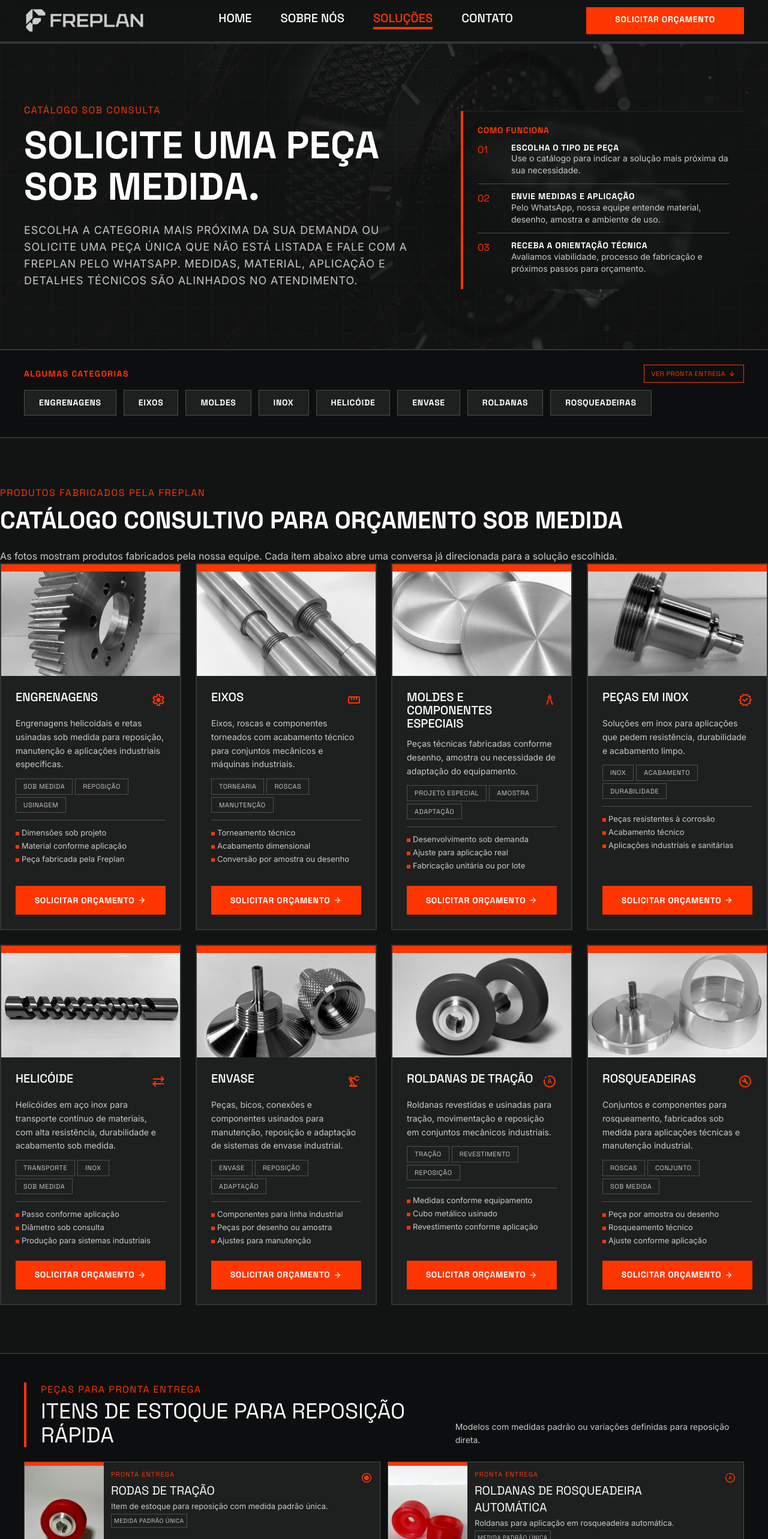
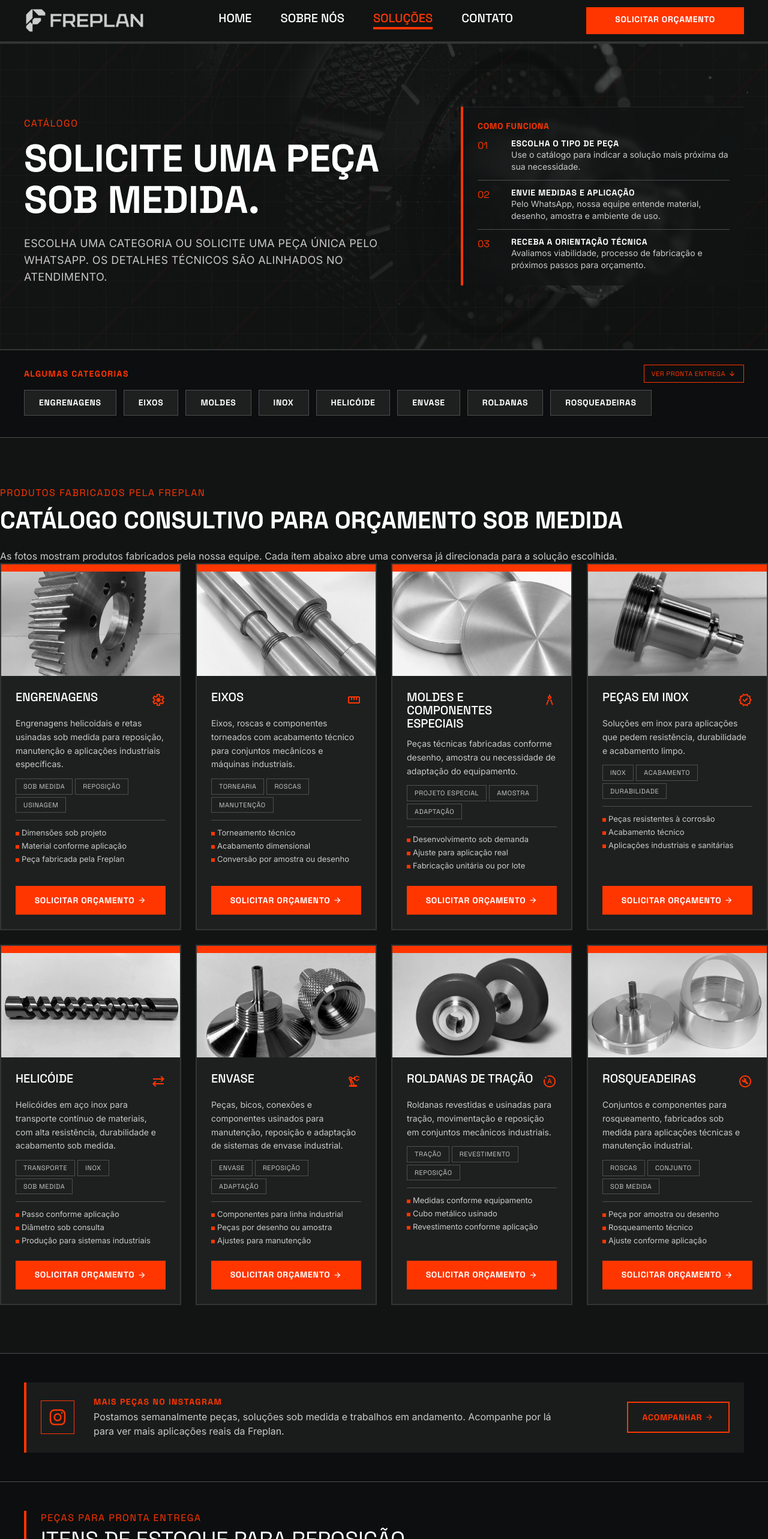
Before and after one commit to xzmuh/freplan, a React (Vite) app: page /#/products in a window 1280 px wide. Shown: the top 2566 px of the page at 60% size. Built offline with nearby package versions, Linux system fonts and the light colour scheme.

Commit message:
ajuste textos

```diff
--- a/src/index.css
+++ b/src/index.css
@@ -88,6 +88,21 @@
     background-size: 44px 44px, 44px 44px, 220px 220px;
   }
 
+  .contact-hero-grid {
+    background-image:
+      linear-gradient(rgba(201, 201, 201, 0.16) 1px, transparent 1px),
+      linear-gradient(90deg, rgba(201, 201, 201, 0.16) 1px, transparent 1px),
+      linear-gradient(135deg, transparent 0, transparent 46%, rgba(255, 54, 0, 0.16) 47%, transparent 48%, transparent 100%);
+    background-position: center top;
+    background-size: 34px 34px, 34px 34px, 170px 170px;
+  }
+
+  @media (min-width: 768px) {
+    .contact-hero-grid {
+      background-size: 42px 42px, 42px 42px, 220px 220px;
+    }
+  }
+
   .machined-lines-soft {
     background-image:
       repeating-linear-gradient(
--- a/src/pages/Contact.jsx
+++ b/src/pages/Contact.jsx
@@ -31,32 +31,34 @@ export default function Contact() {
 
   return (
     <>
-      <header className="relative overflow-hidden border-b-2 border-surface-variant bg-surface-container-lowest px-margin py-xl">
-        <div className="absolute inset-y-0 right-0 hidden w-1/2 industrial-grid opacity-40 md:block"></div>
+      <header className="relative overflow-hidden border-b-2 border-surface-variant bg-surface-container-low px-margin py-xl md:bg-surface-container-lowest">
+        <div className="absolute inset-0 contact-hero-grid opacity-100"></div>
+        <div className="absolute inset-0 bg-[radial-gradient(circle_at_84%_18%,rgba(255,54,0,0.24),transparent_30%),linear-gradient(145deg,rgba(18,20,20,0.38),rgba(18,20,20,0.68)_62%,rgba(13,14,15,0.86))]"></div>
+        <div className="absolute inset-x-0 bottom-0 h-24 bg-gradient-to-t from-surface-container-lowest/95 to-transparent"></div>
         <img
           aria-hidden="true"
-          className="absolute right-6 top-8 hidden w-[min(26vw,300px)] object-contain opacity-[0.08] lg:block"
+          className="absolute -right-14 top-6 w-48 object-contain opacity-[0.06] sm:right-4 sm:w-56 lg:right-6 lg:top-8 lg:w-[min(26vw,300px)] lg:opacity-[0.08]"
           src={`${assetBase}img/brand/freplan-simbolo.png`}
           alt=""
         />
-        <div className="relative mx-auto grid max-w-7xl grid-cols-1 gap-xl lg:grid-cols-[minmax(0,1.1fr)_minmax(0,0.9fr)] lg:items-end">
+        <div className="relative mx-auto grid w-full max-w-[calc(100vw-32px)] grid-cols-1 gap-xl md:max-w-7xl lg:grid-cols-[minmax(0,1.1fr)_minmax(0,0.9fr)] lg:items-end">
           <div className="min-w-0">
             <div className="hazard-stripes-primary mb-md h-1.5 w-24"></div>
             <p className="mb-sm font-label-bold text-label-bold uppercase tracking-widest text-primary">
               Contato
             </p>
-            <h1 className="font-headline-xl text-4xl text-secondary uppercase mb-md max-w-5xl md:text-headline-xl">
-              Fale com a Freplan para orçar sua solução industrial.
+            <h1 className="mb-md max-w-5xl break-words font-headline-xl text-[clamp(30px,8.4vw,36px)] uppercase text-secondary [overflow-wrap:anywhere] md:text-headline-xl">
+              Fale com a Freplan para encontrar a melhor solução.
             </h1>
           </div>
 
-          <div className="min-w-0 border-l-4 border-primary bg-surface/70 p-md">
-            <p className="font-body-lg text-body-lg text-on-surface-variant">
+          <div className="w-full min-w-0 max-w-[calc(100vw-32px)] overflow-hidden border-l-4 border-primary bg-surface/70 p-md md:max-w-full">
+            <p className="max-w-[32ch] break-words font-body-lg text-base leading-relaxed text-on-surface-variant [overflow-wrap:anywhere] sm:max-w-full sm:text-body-lg">
               Atendimento para usinagem, tornearia, fabricação sob medida e manutenção industrial, com envio para todo o Brasil.
             </p>
-            <div className="mt-lg grid grid-cols-1 gap-sm sm:grid-cols-2">
+            <div className="mt-lg grid w-full max-w-[32ch] grid-cols-1 gap-sm sm:max-w-full sm:grid-cols-2">
               <a
-                className="inline-flex min-h-12 items-center justify-center bg-primary px-md py-sm font-label-bold text-label-bold uppercase text-white transition-all hover:bg-white hover:text-primary active:scale-[0.98]"
+                className="inline-flex min-h-12 w-full items-center justify-center bg-primary px-md py-sm text-center font-label-bold text-label-bold uppercase text-white transition-all hover:bg-white hover:text-primary active:scale-[0.98]"
                 href="https://wa.me/5514998701514"
                 target="_blank"
                 rel="noreferrer"
@@ -64,7 +66,7 @@ export default function Contact() {
                 Chamar no WhatsApp
               </a>
               <a
-                className="inline-flex min-h-12 items-center justify-center border-2 border-primary px-md py-sm font-label-bold text-label-bold uppercase text-primary transition-all hover:bg-primary hover:text-white active:scale-[0.98]"
+                className="inline-flex min-h-12 w-full items-center justify-center border-2 border-primary px-md py-sm text-center font-label-bold text-label-bold uppercase text-primary transition-all hover:bg-primary hover:text-white active:scale-[0.98]"
                 href="mailto:freplanusinagem@hotmail.com"
               >
                 Enviar e-mail
--- a/src/pages/Products.jsx
+++ b/src/pages/Products.jsx
@@ -167,25 +167,24 @@ export default function Products() {
           <div className="absolute inset-0 bg-gradient-to-r from-surface via-surface/90 to-surface/45"></div>
           <div className="absolute inset-0 technical-grid-soft opacity-80"></div>
         </div>
-        <div className="relative z-10 grid w-full max-w-7xl mx-auto grid-cols-1 gap-lg lg:grid-cols-12 lg:items-end">
+        <div className="relative z-10 mx-auto grid w-full max-w-[calc(100vw-32px)] grid-cols-1 gap-lg md:max-w-7xl lg:grid-cols-12 lg:items-end">
           <div className="lg:col-span-7">
-            <span className="font-label-bold text-primary tracking-widest uppercase mb-sm block">Catálogo sob consulta</span>
-            <h1 className="font-headline-xl text-4xl text-secondary mb-md uppercase md:text-headline-xl">
+            <span className="font-label-bold text-primary tracking-widest uppercase mb-sm block">Catálogo</span>
+            <h1 className="mb-md max-w-[12ch] break-words font-headline-xl text-[clamp(30px,8.4vw,36px)] uppercase text-secondary [overflow-wrap:anywhere] md:max-w-5xl md:text-headline-xl">
               Solicite uma peça sob medida.
             </h1>
-            <p className="font-body-lg text-body-lg text-tertiary max-w-2xl uppercase tracking-wider">
-              Escolha a categoria mais próxima da sua demanda ou solicite uma peça única que não está listada e fale com a Freplan pelo WhatsApp. Medidas, material, aplicação e detalhes técnicos são alinhados no atendimento.
-            </p>
+            <p className="max-w-[32ch] break-words font-body-lg text-base leading-relaxed uppercase tracking-wider text-tertiary [overflow-wrap:anywhere] sm:text-body-lg md:max-w-2xl">
+              Escolha uma categoria ou solicite uma peça única pelo WhatsApp. Os detalhes técnicos são alinhados no atendimento.            </p>
           </div>
-          <div className="lg:col-span-5 border-l-4 border-primary bg-surface/80 p-md backdrop-blur-sm shadow-[inset_0_1px_0_rgba(255,255,255,0.08)]">
+          <div className="w-full min-w-0 overflow-hidden border-l-4 border-primary bg-surface/80 p-md shadow-[inset_0_1px_0_rgba(255,255,255,0.08)] backdrop-blur-sm lg:col-span-5">
             <span className="font-label-bold text-label-bold text-primary uppercase mb-sm block">Como funciona</span>
             <div className="space-y-sm">
               {processSteps.map(([number, title, text]) => (
-                <div key={number} className="grid grid-cols-[44px_1fr] gap-sm border-b border-outline-variant pb-sm last:border-b-0 last:pb-0">
+                <div key={number} className="grid grid-cols-[32px_minmax(0,1fr)] gap-sm border-b border-outline-variant pb-sm last:border-b-0 last:pb-0 sm:grid-cols-[44px_minmax(0,1fr)]">
                   <span className="font-headline-md text-primary">{number}</span>
-                  <div>
+                  <div className="min-w-0">
                     <h2 className="font-label-bold text-label-bold text-secondary uppercase">{title}</h2>
-                    <p className="font-body-md text-sm text-light-gray">{text}</p>
+                    <p className="max-w-[30ch] break-words font-body-md text-sm text-light-gray [overflow-wrap:anywhere] sm:max-w-full">{text}</p>
                   </div>
                 </div>
               ))}
@@ -309,6 +308,43 @@ export default function Products() {
         </div>
       </section>
 
+      <section id="instagram" className="scroll-mt-[88px] border-y border-outline-variant bg-surface-container-lowest px-margin py-lg">
+        <div className="mx-auto grid max-w-7xl grid-cols-1 gap-md border-l-4 border-primary bg-surface-container-low p-md md:grid-cols-[64px_1fr_auto] md:items-center">
+          <a
+            aria-label="Instagram da Freplan"
+            className="flex h-14 w-14 items-center justify-center border border-primary text-primary transition-all hover:bg-primary hover:text-white active:scale-[0.98]"
+            href="https://www.instagram.com/freplanusinagem/"
+            target="_blank"
+            rel="noreferrer"
+          >
+            <svg aria-hidden="true" className="h-8 w-8" viewBox="0 0 24 24" fill="none">
+              <rect x="3" y="3" width="18" height="18" rx="5" stroke="currentColor" strokeWidth="1.8" />
+              <circle cx="12" cy="12" r="4.1" stroke="currentColor" strokeWidth="1.8" />
+              <circle cx="17.4" cy="6.6" r="1.1" fill="currentColor" />
+            </svg>
+          </a>
+
+          <div>
+            <span className="mb-xs block font-label-bold text-label-bold uppercase tracking-widest text-primary">
+              Mais peças no Instagram
+            </span>
+            <p className="max-w-3xl font-body-md text-body-md text-light-gray">
+              Postamos semanalmente peças, soluções sob medida e trabalhos em andamento. Acompanhe por lá para ver mais aplicações reais da Freplan.
+            </p>
+          </div>
+
+          <a
+            className="inline-flex min-h-12 items-center justify-center gap-xs border-2 border-primary px-md py-sm font-label-bold text-label-bold uppercase text-primary transition-all hover:bg-primary hover:text-white active:scale-[0.98]"
+            href="https://www.instagram.com/freplanusinagem/"
+            target="_blank"
+            rel="noreferrer"
+          >
+            Acompanhar
+            <span className="material-symbols-outlined text-base">arrow_forward</span>
+          </a>
+        </div>
+      </section>
+
       <section id="pronta-entrega" className="scroll-mt-[88px] border-t border-outline-variant bg-surface-container-lowest px-margin py-lg">
         <div className="max-w-7xl mx-auto">
           <div className="mb-md grid grid-cols-1 gap-sm border-l-4 border-primary pl-md md:grid-cols-12 md:items-end">
```
